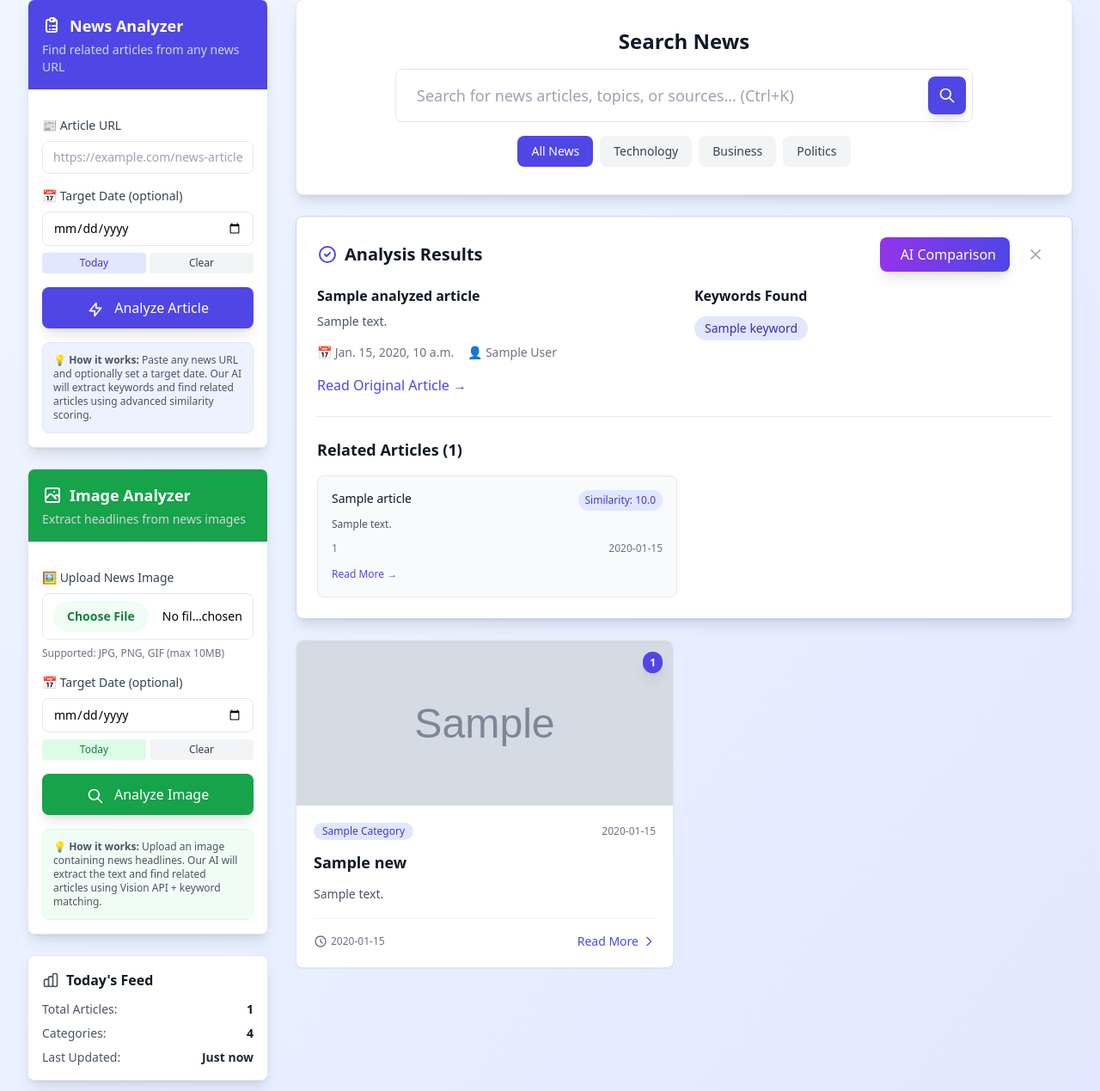
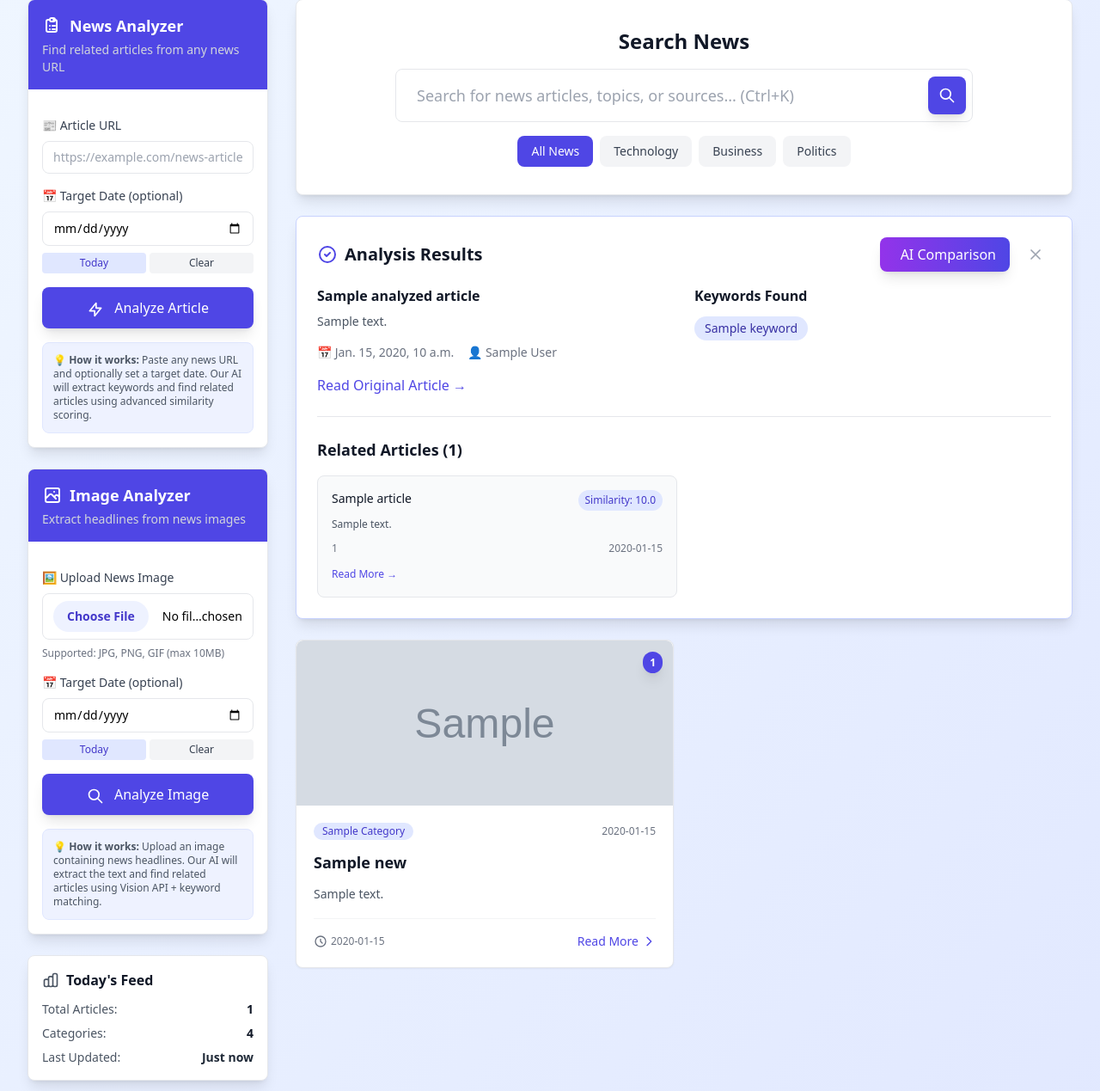
Before and after one commit to 2021HUMMM/BUFFTECHBROS, a Django app: template news_portal/templates/news.html in a window 1280 px wide. Shown: the part 98-1367 px from the top of the page at 86% size. Run offline with Django 5.2, Linux system fonts and the light colour scheme; the template is opened without the code that fills it: most values are stand-ins (such as "Sample title", 1, 10 or a date in 2020); grey boxes marked "Sample" are stand-in pictures; some libraries are stand-ins or nearby versions.

Commit message:
feat: ui refinement

```diff
--- a/news_portal/templates/news.html
+++ b/news_portal/templates/news.html
@@ -90,7 +90,7 @@
 
           <!-- Image Analysis Card -->
           <div class="bg-white border border-gray-200 rounded-lg shadow-lg overflow-hidden">
-            <div class="bg-green-600 p-4">
+            <div class="bg-indigo-600 p-4">
               <h3 class="text-white font-bold text-lg flex items-center">
                 <svg class="w-6 h-6 mr-2" fill="none" stroke="currentColor" viewBox="0 0 24 24">
                   <path stroke-linecap="round" stroke-linejoin="round" stroke-width="2" d="M4 16l4.586-4.586a2 2 0 012.828 0L16 16m-2-2l1.586-1.586a2 2 0 012.828 0L20 14m-6-6h.01M6 20h12a2 2 0 002-2V6a2 2 0 00-2-2H6a2 2 0 00-2 2v12a2 2 0 002 2z"></path>
@@ -115,7 +115,7 @@
                     accept="image/*"
                     id="imageUpload"
                     required
-                    class="w-full px-3 py-2 border border-gray-200 rounded-lg focus:outline-none focus:ring-2 focus:ring-green-500 focus:border-green-500 text-sm file:mr-4 file:py-2 file:px-4 file:rounded-full file:border-0 file:text-sm file:font-semibold file:bg-green-50 file:text-green-700 hover:file:bg-green-100"
+                    class="w-full px-3 py-2 border border-gray-200 rounded-lg focus:outline-none focus:ring-2 focus:ring-indigo-500 focus:border-indigo-500 text-sm file:mr-4 file:py-2 file:px-4 file:rounded-full file:border-0 file:text-sm file:font-semibold file:bg-indigo-50 file:text-indigo-700 hover:file:bg-indigo-100"
                   >
                 </div>
                 <div class="mt-2 text-xs text-gray-500">
@@ -143,13 +143,13 @@
                     type="date"
                     name="publish_date"
                     id="imagePublishDate"
-                    class="w-full px-3 py-2 border border-gray-200 rounded-lg focus:outline-none focus:ring-2 focus:ring-green-500 focus:border-green-500 text-sm"
+                    class="w-full px-3 py-2 border border-gray-200 rounded-lg focus:outline-none focus:ring-2 focus:ring-indigo-500 focus:border-indigo-500 text-sm"
                   >
                   <div class="flex gap-1">
                     <button
                       type="button"
                       onclick="document.getElementById('imagePublishDate').value = new Date().toISOString().split('T')[0]"
-                      class="flex-1 px-2 py-1 bg-green-100 text-green-700 text-xs rounded hover:bg-green-200 transition-colors">
+                      class="flex-1 px-2 py-1 bg-indigo-100 text-indigo-700 text-xs rounded hover:bg-indigo-200 transition-colors">
                       Today
                     </button>
                     <button
@@ -166,14 +166,14 @@
               <button
                 type="submit"
                 id="analyzeImageBtn"
-                class="w-full bg-green-600 text-white py-3 px-4 rounded-lg font-medium hover:bg-green-700 focus:outline-none focus:ring-2 focus:ring-green-500 focus:ring-offset-2 transition-all duration-200 shadow-lg disabled:opacity-50 disabled:cursor-not-allowed">
+                class="w-full bg-indigo-600 text-white py-3 px-4 rounded-lg font-medium hover:bg-indigo-700 focus:outline-none focus:ring-2 focus:ring-indigo-500 focus:ring-offset-2 transition-all duration-200 shadow-lg disabled:opacity-50 disabled:cursor-not-allowed">
                 <svg class="w-5 h-5 inline mr-2" fill="none" stroke="currentColor" viewBox="0 0 24 24">
                   <path stroke-linecap="round" stroke-linejoin="round" stroke-width="2" d="M21 21l-6-6m2-5a7 7 0 11-14 0 7 7 0 0114 0z"></path>
                 </svg>
                 <span id="analyzeImageBtnText">Analyze Image</span>
               </button>
 
-              <div class="text-xs text-gray-600 bg-green-50 border border-green-100 rounded-lg p-3">
+              <div class="text-xs text-gray-600 bg-indigo-50 border border-indigo-100 rounded-lg p-3">
                 💡 <strong>How it works:</strong> Upload an image containing news headlines. Our AI will extract the text and find related articles using Vision API + keyword matching.
               </div>
             </form>
@@ -878,7 +878,7 @@
     // Create results container
     const resultsHTML = `
       <div id="analysisResultsContainer" class="mb-8 bg-white border border-gray-200 rounded-lg shadow-lg overflow-hidden">
-        <div class="bg-green-600 p-4">
+        <div class="bg-indigo-600 p-4">
           <div class="flex justify-between items-center">
             <h2 class="text-white font-bold text-xl flex items-center">
               <svg class="w-6 h-6 mr-2" fill="none" stroke="currentColor" viewBox="0 0 24 24">
@@ -892,14 +892,14 @@
               </svg>
             </button>
           </div>
-          <p class="text-green-100 text-sm mt-1">AI extracted ${analysis.keywords ? analysis.keywords.length : 0} keywords • Found ${analysis.related_news ? analysis.related_news.length : 0} related articles</p>
+          <p class="text-indigo-100 text-sm mt-1">AI extracted ${analysis.keywords ? analysis.keywords.length : 0} keywords • Found ${analysis.related_news ? analysis.related_news.length : 0} related articles</p>
         </div>
 
         <div class="p-6">
           <!-- Extracted Text -->
           <div class="mb-6">
             <h3 class="font-semibold text-gray-900 mb-2 flex items-center">
-              <svg class="w-5 h-5 mr-2 text-green-600" fill="none" stroke="currentColor" viewBox="0 0 24 24">
+              <svg class="w-5 h-5 mr-2 text-indigo-600" fill="none" stroke="currentColor" viewBox="0 0 24 24">
                 <path stroke-linecap="round" stroke-linejoin="round" stroke-width="2" d="M9 12h6m-6 4h6m2 5H7a2 2 0 01-2-2V5a2 2 0 012-2h5.586a1 1 0 01.707.293l5.414 5.414a1 1 0 01.293.707V19a2 2 0 01-2 2z"></path>
               </svg>
               Extracted Text
@@ -913,14 +913,14 @@
           ${analysis.keywords && analysis.keywords.length > 0 ? `
             <div class="mb-6">
               <h3 class="font-semibold text-gray-900 mb-2 flex items-center">
-                <svg class="w-5 h-5 mr-2 text-green-600" fill="none" stroke="currentColor" viewBox="0 0 24 24">
+                <svg class="w-5 h-5 mr-2 text-indigo-600" fill="none" stroke="currentColor" viewBox="0 0 24 24">
                   <path stroke-linecap="round" stroke-linejoin="round" stroke-width="2" d="M7 7h.01M7 3h5c.512 0 1.024.195 1.414.586l7 7a2 2 0 010 2.828l-7 7a2 2 0 01-2.828 0l-7-7A1.994 1.994 0 013 12V7a4 4 0 014-4z"></path>
                 </svg>
                 Keywords Found (${analysis.keywords.length})
               </h3>
               <div class="flex flex-wrap gap-2">
                 ${analysis.keywords.map(keyword => `
-                  <span class="bg-green-100 text-green-800 px-3 py-1 rounded-full text-sm font-medium">${keyword}</span>
+                  <span class="bg-indigo-100 text-indigo-800 px-3 py-1 rounded-full text-sm font-medium">${keyword}</span>
                 `).join('')}
               </div>
             </div>
@@ -930,17 +930,17 @@
           ${analysis.related_news && analysis.related_news.length > 0 ? `
             <div class="mb-6">
               <h3 class="font-semibold text-gray-900 mb-4 flex items-center">
-                <svg class="w-5 h-5 mr-2 text-green-600" fill="none" stroke="currentColor" viewBox="0 0 24 24">
+                <svg class="w-5 h-5 mr-2 text-indigo-600" fill="none" stroke="currentColor" viewBox="0 0 24 24">
                   <path stroke-linecap="round" stroke-linejoin="round" stroke-width="2" d="M19 20H5a2 2 0 01-2-2V6a2 2 0 012-2h10a2 2 0 012 2v1m2 13a2 2 0 01-2-2V7m2 13a2 2 0 002-2V9a2 2 0 00-2-2h-2m-4-3H9M7 16h6M7 8h6v4H7V8z"></path>
                 </svg>
                 Related Articles (${analysis.related_news.length})
               </h3>
               <div class="space-y-4">
                 ${analysis.related_news.slice(0, 10).map((article, index) => `
-                  <div class="border border-gray-200 rounded-lg p-4 hover:border-green-300 transition-colors">
+                  <div class="border border-gray-200 rounded-lg p-4 hover:border-indigo-300 transition-colors">
                     <div class="flex justify-between items-start mb-2">
                       <h4 class="font-medium text-gray-900 leading-tight">
-                        <a href="${article.link}" target="_blank" class="hover:text-green-600 transition-colors">
+                        <a href="${article.link}" target="_blank" class="hover:text-indigo-600 transition-colors">
                           ${article.title || 'No title available'}
                         </a>
                       </h4>
@@ -982,16 +982,16 @@
           ${analysis.content_summary && analysis.content_summary.sections ? `
             <div class="mb-6">
               <h3 class="font-semibold text-gray-900 mb-4 flex items-center">
-                <svg class="w-5 h-5 mr-2 text-green-600" fill="none" stroke="currentColor" viewBox="0 0 24 24">
+                <svg class="w-5 h-5 mr-2 text-indigo-600" fill="none" stroke="currentColor" viewBox="0 0 24 24">
                   <path stroke-linecap="round" stroke-linejoin="round" stroke-width="2" d="M9 12h6m-6 4h6m2 5H7a2 2 0 01-2-2V5a2 2 0 012-2h5.586a1 1 0 01.707.293l5.414 5.414a1 1 0 01.293.707V19a2 2 0 01-2 2z"></path>
                 </svg>
                 AI Content Analysis
-                <span class="ml-2 text-xs bg-green-100 text-green-800 px-2 py-1 rounded-full">
+                <span class="ml-2 text-xs bg-indigo-100 text-indigo-800 px-2 py-1 rounded-full">
                   ${analysis.content_summary.articles_analyzed || 0} Articles Analyzed
                 </span>
               </h3>
 
-              <div class="bg-green-50 border border-green-200 rounded-lg p-4">
+              <div class="bg-indigo-50 border border-indigo-200 rounded-lg p-4">
                 <div class="prose prose-sm max-w-none">
                   ${Object.entries(analysis.content_summary.sections).map(([title, content]) => `
                     <div class="mb-4">
@@ -1005,13 +1005,13 @@
           ` : analysis.content_summary && analysis.content_summary.full_summary ? `
             <div class="mb-6">
               <h3 class="font-semibold text-gray-900 mb-4 flex items-center">
-                <svg class="w-5 h-5 mr-2 text-green-600" fill="none" stroke="currentColor" viewBox="0 0 24 24">
+                <svg class="w-5 h-5 mr-2 text-indigo-600" fill="none" stroke="currentColor" viewBox="0 0 24 24">
                   <path stroke-linecap="round" stroke-linejoin="round" stroke-width="2" d="M9 12h6m-6 4h6m2 5H7a2 2 0 01-2-2V5a2 2 0 012-2h5.586a1 1 0 01.707.293l5.414 5.414a1 1 0 01.293.707V19a2 2 0 01-2 2z"></path>
                 </svg>
                 AI Content Analysis
               </h3>
 
-              <div class="bg-green-50 border border-green-200 rounded-lg p-4">
+              <div class="bg-indigo-50 border border-indigo-200 rounded-lg p-4">
                 <div class="prose prose-sm max-w-none">
                   <div class="text-gray-700 text-sm whitespace-pre-line">${analysis.content_summary.full_summary}</div>
                 </div>
@@ -1020,9 +1020,9 @@
           ` : ''}
 
           <!-- Analysis Info -->
-          <div class="bg-green-50 border border-green-200 rounded-lg p-4">
-            <h4 class="font-semibold text-green-900 mb-2">Analysis Details</h4>
-            <div class="text-sm text-green-800 space-y-1">
+          <div class="bg-indigo-50 border border-indigo-200 rounded-lg p-4">
+            <h4 class="font-semibold text-indigo-900 mb-2">Analysis Details</h4>
+            <div class="text-sm text-indigo-800 space-y-1">
               <p><strong>Method:</strong> ${analysis.extraction_method || 'AI Vision + OCR'}</p>
               <p><strong>Target Date:</strong> ${analysis.target_date || 'Current date'}</p>
               <p><strong>Keywords Used:</strong> ${analysis.keywords ? analysis.keywords.slice(0, 3).join(', ') : 'None'}</p>
```
